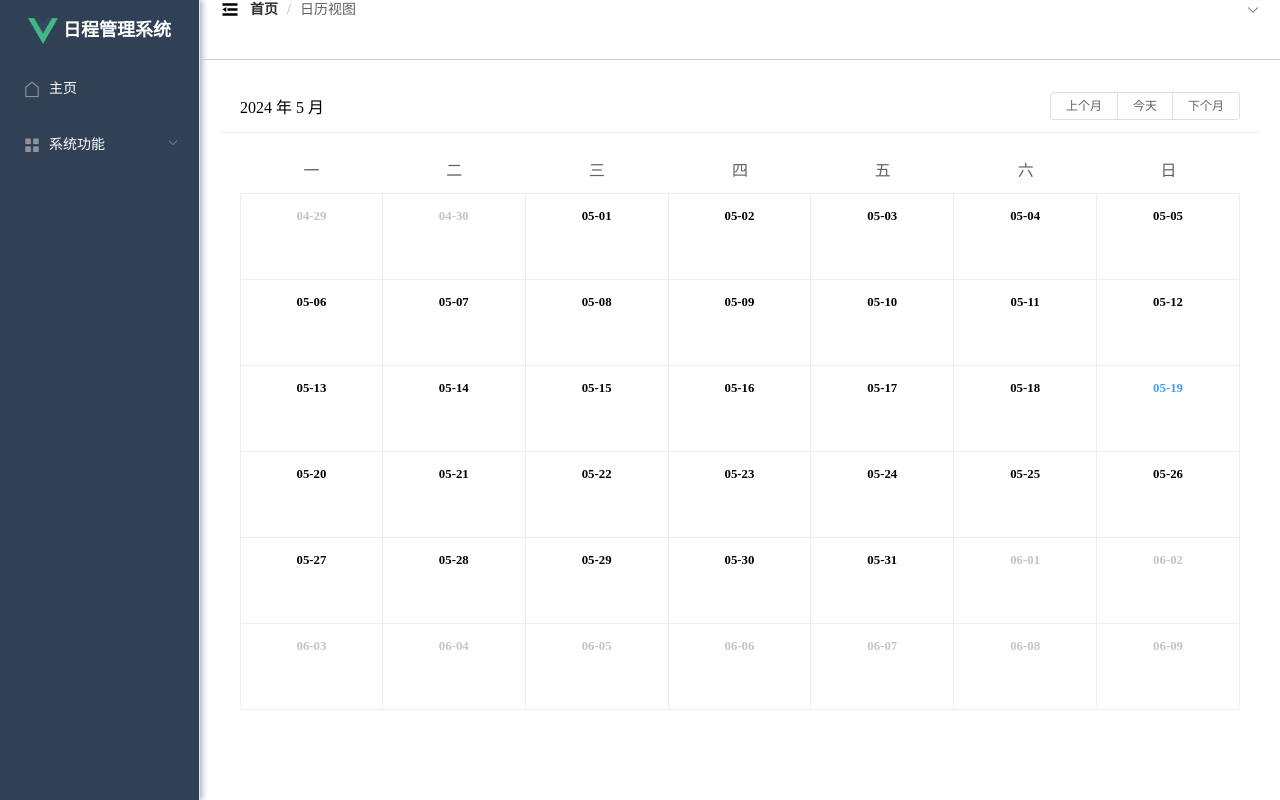
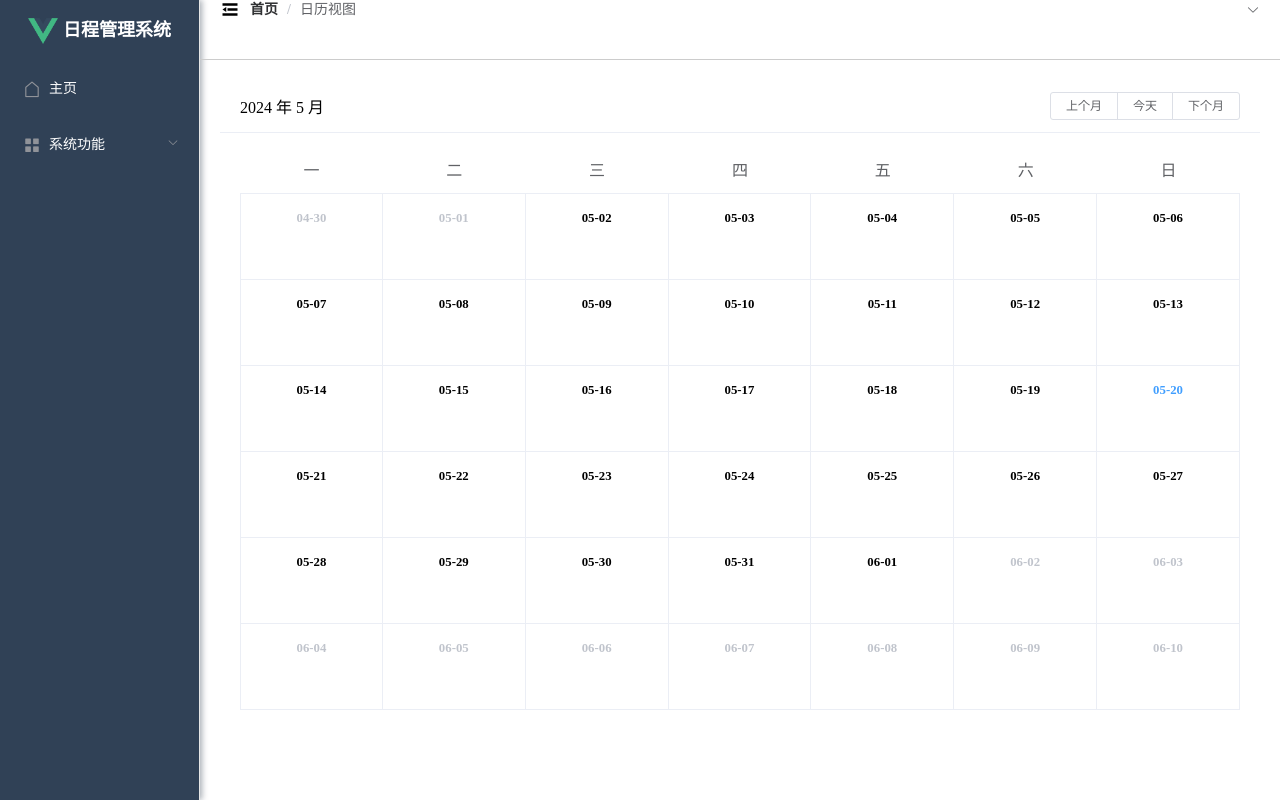
Before and after one commit to moushow/frontend, a Vue app: page /calendar in a window 1280 px wide. Built offline with nearby package versions, Linux system fonts and the light colour scheme; no server answers.

Commit message:
日历视图动态绑定

```diff
--- a/src/views/Calendar.vue
+++ b/src/views/Calendar.vue
@@ -1,14 +1,13 @@
 <template>
   <div>
     <el-calendar>
-      <template
-          slot="dateCell"
-          slot-scope="{date, data}">
+      <template slot="dateCell" slot-scope="{ date, data }">
         <div
             style="height: 100%; position: relative;"
             :class="['custom-date-cell', data.isSelected ? 'is-selected' : '']"
-            @click="handleClick(data.day)">
-          <div class="date">{{ data.day.split('-').slice(1).join('-') }}</div>
+            @click="handleClick(data.day)"
+        >
+          <div class="date">{{ getNextDay(data.day).split('-').slice(1).join('-') }}</div>
           <div class="content" v-if="getEventForDate(data.day)">
             {{ getEventForDate(data.day).event }}
           </div>
@@ -24,7 +23,8 @@ export default {
   data() {
     return {
       value: new Date(),
-      arr: []
+      arr: [],
+      user: localStorage.getItem("user") ? JSON.parse(localStorage.getItem("user")) : {}
     };
   },
   created() {
@@ -32,33 +32,51 @@ export default {
   },
   methods: {
     handleClick(date) {
-      alert(date);
+      const event = this.getEventForDate(date);
+      if (event) {
+        this.showMessage(event.event);
+      } else {
+        this.showMessage('暂无事务');
+      }
     },
     load() {
-      fetch("http://localhost:9090/schedule")
-          .then(res => res.json())
-          .then(res => {
+      const username = localStorage.getItem('username');
+      fetch(`http://localhost:9090/schedule/${this.user.username}`)
+          .then((res) => res.json())
+          .then((res) => {
             if (res && Array.isArray(res)) {
-              this.arr = res.map(item => ({
+              this.arr = res.map((item) => ({
                 date: item.date,
-                event: item.event
+                event: item.event,
               }));
             }
           })
-          .catch(error => {
+          .catch((error) => {
             console.error("Error fetching schedule data:", error);
           });
     },
     getEventForDate(date) {
-      return this.arr.find(v => v.date === date);
-    }
-  }
+      return this.arr.find((v) => v.date === date);
+    },
+    getNextDay(date) {
+      const nextDay = new Date(date);
+      nextDay.setDate(nextDay.getDate() + 1);
+      return nextDay.toISOString().split('T')[0];
+    },
+    showMessage(message) {
+      this.$message({
+        message: message,
+        type: 'info',
+        customClass: 'custom-message',
+      });
+    },
+  },
 };
 </script>
 
 <style scoped>
 .custom-date-cell {
-  border: 2px solid transparent;
+  border: 4px solid transparent;
   transition: border-color 0.3s ease;
   display: flex;
   flex-direction: column;
@@ -93,4 +111,8 @@ export default {
   margin-top: 20px;
   text-align: center;
 }
+
+.custom-message .el-message__content {
+  color: #1890ff !important;
+}
 </style>
```
